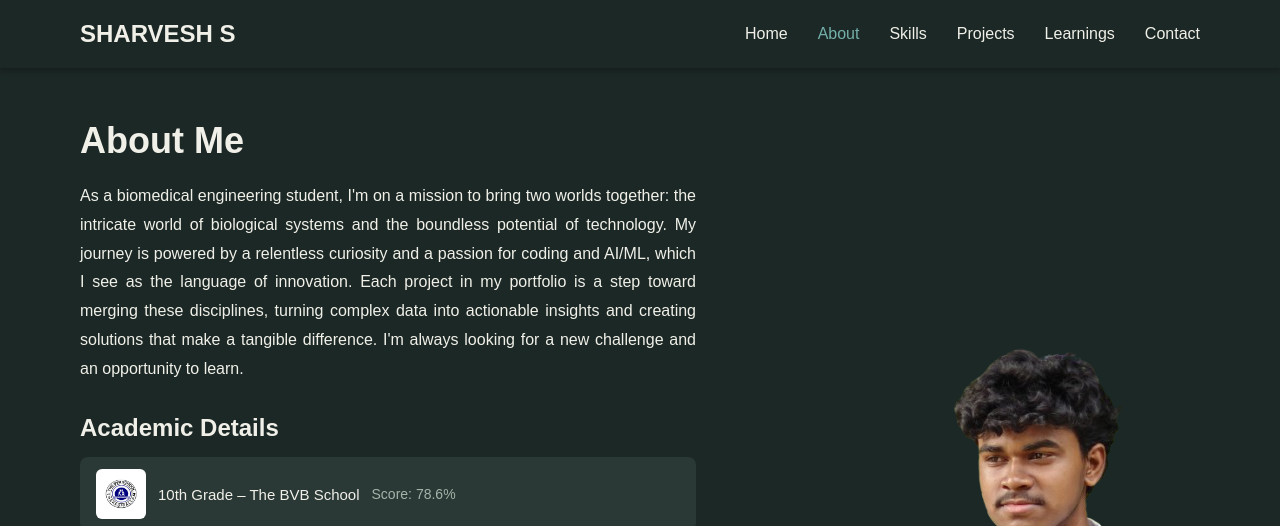
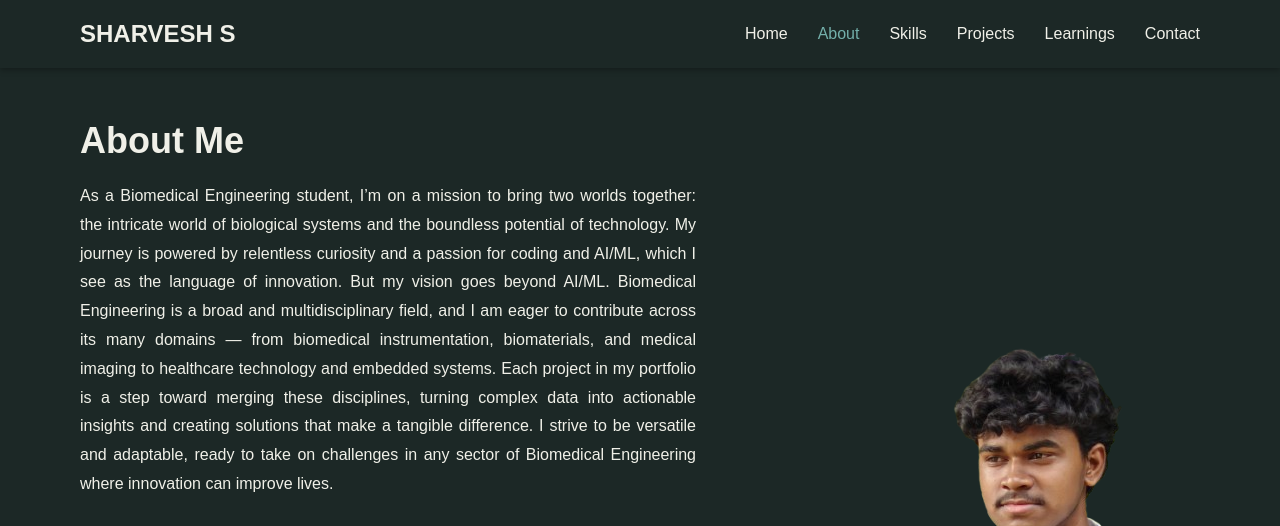
Before and after one commit to Sharvesh09/sharvesh, a plain HTML site: page about/index.html in a window 1280 px wide. Shown: the top 526 px of the page. Drawn offline with Linux system fonts and the light colour scheme.

Commit message:
Update index.html

```diff
--- a/about/index.html
+++ b/about/index.html
@@ -27,13 +27,11 @@
     <div class="about-left">
       <h1>About Me</h1>
       <p>
-        As a biomedical engineering student, I'm on a mission to bring two worlds together:
-        the intricate world of biological systems and the boundless potential of technology.
-        My journey is powered by a relentless curiosity and a passion for coding and AI/ML,
-        which I see as the language of innovation. Each project in my portfolio is a step toward
-        merging these disciplines, turning complex data into actionable insights and creating
-        solutions that make a tangible difference. I'm always looking for a new challenge and
-        an opportunity to learn.
+        As a Biomedical Engineering student, I’m on a mission to bring two worlds together: the intricate world of biological systems and the boundless potential of technology. My journey is powered by relentless curiosity and a passion for coding and AI/ML, which I see as the language of innovation.
+
+But my vision goes beyond AI/ML. Biomedical Engineering is a broad and multidisciplinary field, and I am eager to contribute across its many domains — from biomedical instrumentation, biomaterials, and medical imaging to healthcare technology and embedded systems.
+
+Each project in my portfolio is a step toward merging these disciplines, turning complex data into actionable insights and creating solutions that make a tangible difference. I strive to be versatile and adaptable, ready to take on challenges in any sector of Biomedical Engineering where innovation can improve lives.
       </p>
 
       <h2>Academic Details</h2>
```
